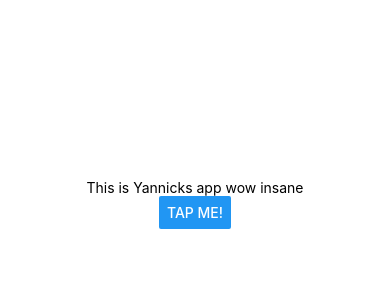
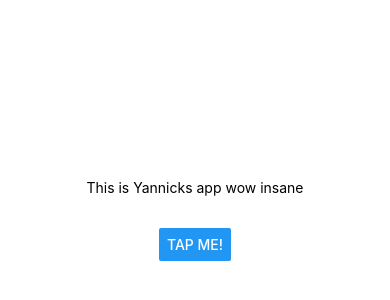
Before and after one commit to polecat-app/polecat-frontend, a React Native app: screen / in a window 390 px wide. Shown: the part 218-518 px from the top of the page. Built offline with nearby package versions, Linux system fonts and the light colour scheme.

Commit message:
Update App.js

```diff
--- a/App.js
+++ b/App.js
@@ -3,7 +3,7 @@ import { StyleSheet, Text, View, Button } from 'react-native';
 export default function App() {
   return (
     <View style={styles.container}>
-      <Text>This is Yannicks app wow insane</Text>
+      <Text style={styles.text}>This is Yannicks app wow insane</Text>
       <Button title='Tap me!'/>
     </View>
   );
@@ -16,4 +16,10 @@ const styles = StyleSheet.create({
     alignItems: 'center',
     justifyContent: 'center',
   },
+  // Text styling can be defined outside stylesheet object,
+  // but within object VScode will autocomplete
+  text: {
+    margin: 16,
+    padding: 16
+  }
 });
```
